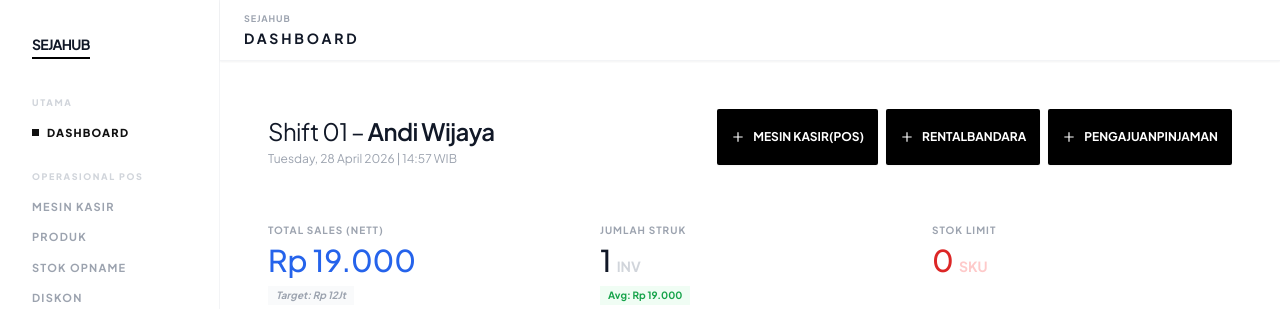
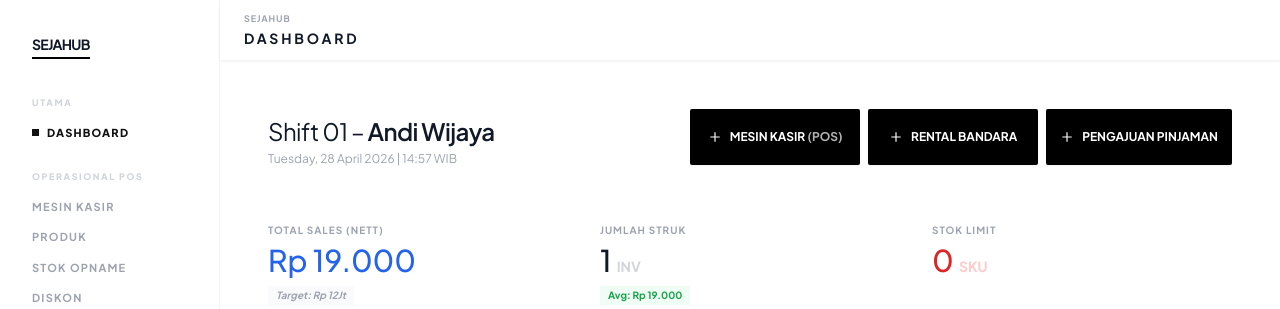
Before and after one commit to viyatadhika/kasir-app, a PHP site: page /kasir-app/dashboard.php in a window 1280 px wide. Shown: the top 309 px of the page. Run offline with PHP 8.4, Linux system fonts and the light colour scheme; a user stored in the database is signed in; data comes from the database, SQL or seed files in the repository; data that the repository does not hold is empty; some libraries are stand-ins or nearby versions.

Commit message:
update dashboard

```diff
--- a/dashboard.php
+++ b/dashboard.php
@@ -499,7 +499,7 @@ $title = 'Dashboard - ' . ($_SESSION['nama'] ?? 'SEJAHUB');
         }
 
         .dashboard-action-btn {
-            min-width: 142px;
+            min-width: 170px;
             height: 56px;
             padding: 0 14px;
             display: inline-flex;
@@ -569,7 +569,7 @@ $title = 'Dashboard - ' . ($_SESSION['nama'] ?? 'SEJAHUB');
                         <svg xmlns="http://www.w3.org/2000/svg" class="h-4 w-4" fill="none" viewBox="0 0 24 24" stroke="currentColor">
                             <path stroke-width="2" d="M12 4v16m8-8H4" />
                         </svg>
-                        <span>MESIN KASIR<br class="sm:hidden">(POS)</span>
+                        <span>MESIN KASIR <span class="opacity-70">(POS)</span></span>
                     </a>
                 <?php endif; ?>
                 <?php if (has_role('admin', 'rental')): ?>
@@ -577,7 +577,7 @@ $title = 'Dashboard - ' . ($_SESSION['nama'] ?? 'SEJAHUB');
                         <svg xmlns="http://www.w3.org/2000/svg" class="h-4 w-4" fill="none" viewBox="0 0 24 24" stroke="currentColor">
                             <path stroke-width="2" d="M12 4v16m8-8H4" />
                         </svg>
-                        <span>RENTAL<br class="sm:hidden">BANDARA</span>
+                        <span>RENTAL<span class="hidden sm:inline"> </span><br class="sm:hidden">BANDARA</span>
                     </a>
                 <?php endif; ?>
                 <?php if (has_role('admin', 'ksp')): ?>
@@ -585,7 +585,7 @@ $title = 'Dashboard - ' . ($_SESSION['nama'] ?? 'SEJAHUB');
                         <svg xmlns="http://www.w3.org/2000/svg" class="h-4 w-4" fill="none" viewBox="0 0 24 24" stroke="currentColor">
                             <path stroke-width="2" d="M12 4v16m8-8H4" />
                         </svg>
-                        <span>PENGAJUAN<br class="sm:hidden">PINJAMAN</span>
+                        <span>PENGAJUAN<span class="hidden sm:inline"> </span><br class="sm:hidden">PINJAMAN</span>
                     </a>
                 <?php endif; ?>
             </div>
```
